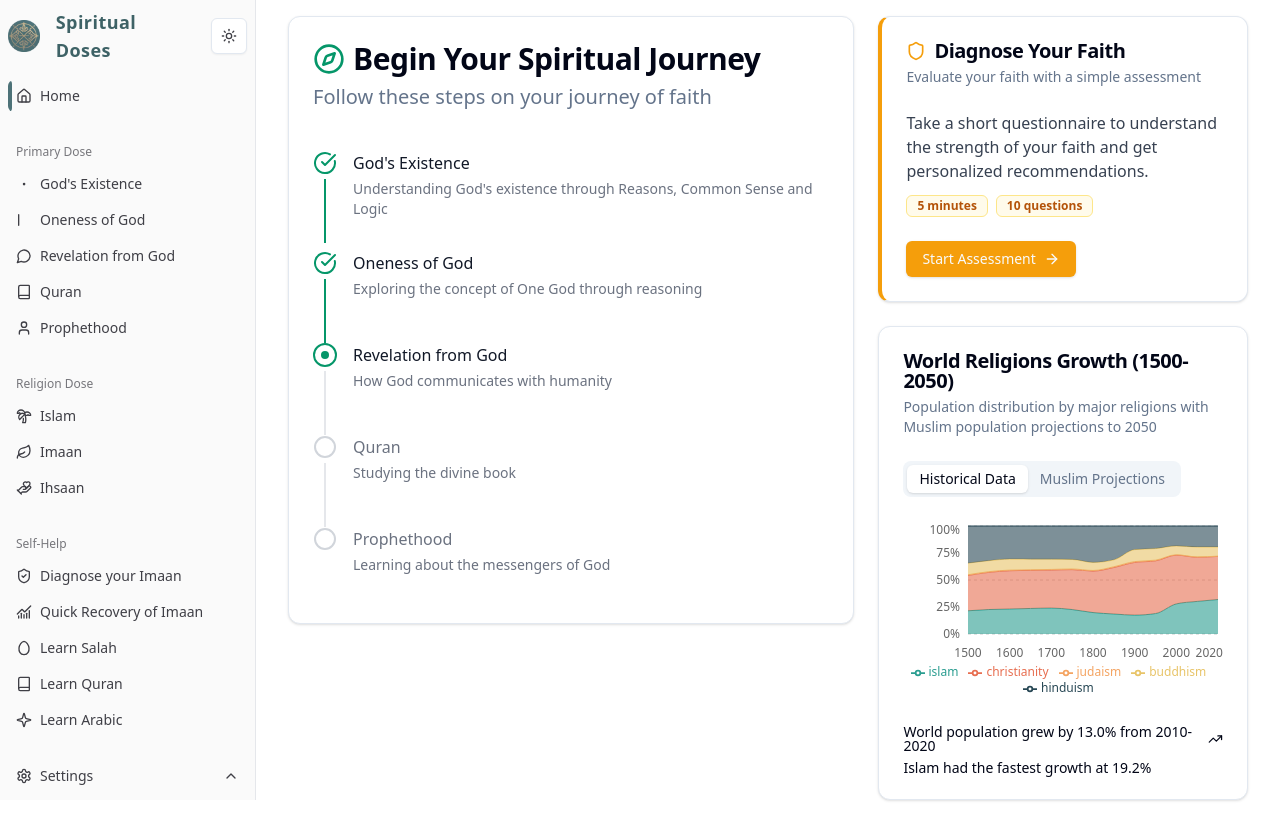
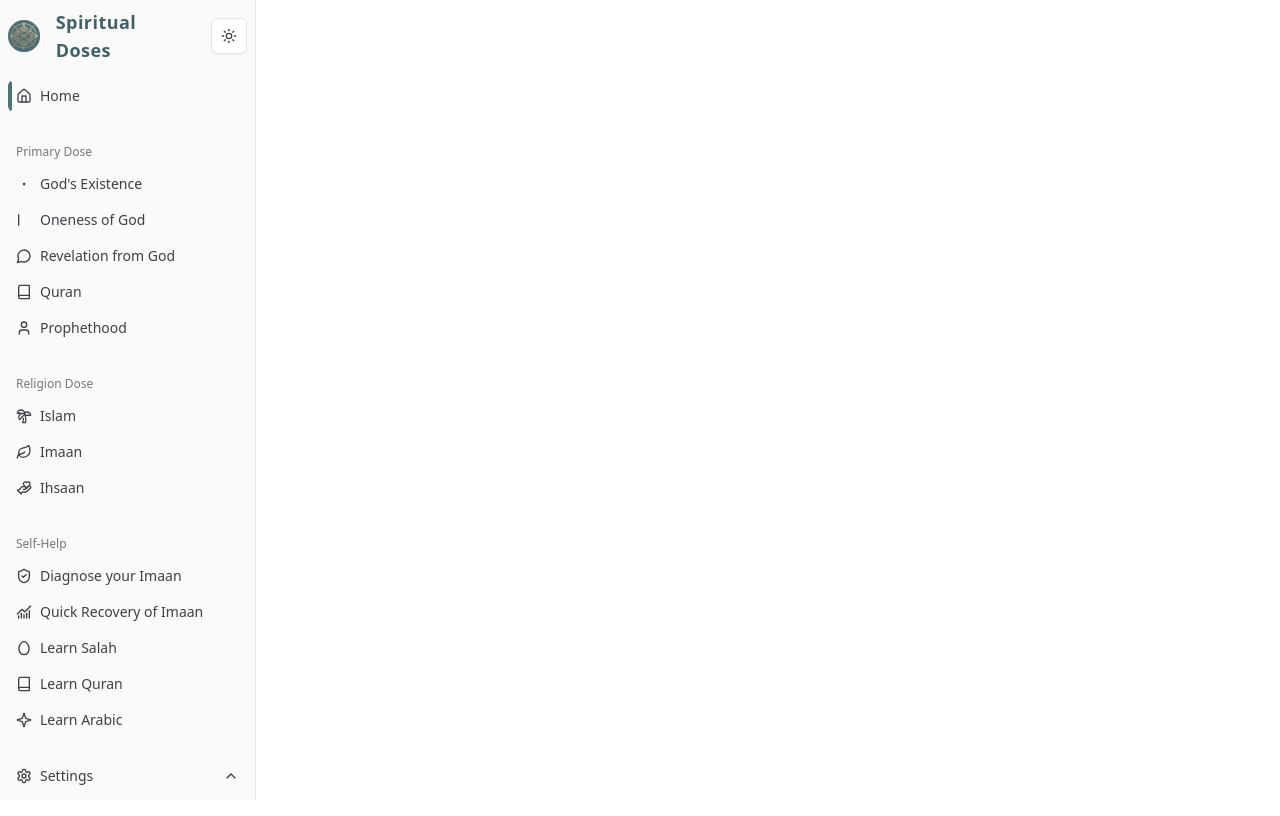
Before and after one commit to subayeel/doses-of-imaan, a Next.js app: page / in a window 1280 px wide. Built offline with nearby package versions, Linux system fonts and the light colour scheme.

Commit message:
fix: dashboard removed

```diff
--- a/src/app/components/Sidebar.tsx
+++ b/src/app/components/Sidebar.tsx
@@ -159,6 +159,8 @@ const SidebarComponent = () => {
     );
   };
 
+  console.log(" isActive()", isActive("/"));
+
   return (
     <Sidebar>
       <SidebarHeader>
@@ -193,10 +195,10 @@ const SidebarComponent = () => {
                       : ""
                   }
                 >
-                  <Link href="/">
+                  <a href="/">
                     <Home size={16} />
                     <span>Home</span>
-                  </Link>
+                  </a>
                 </SidebarMenuButton>
               </SidebarMenuItem>
             </SidebarMenu>
--- a/src/app/page.tsx
+++ b/src/app/page.tsx
@@ -52,46 +52,10 @@ const Page = () => {
   ];
   return (
     <div className=" w-full px-2 md:px-4 space-y-6">
-      {/* <div className="space-y-4 flex flex-col justify-center">
-        <div
-          className={cn(
-            "m-auto z-10 group rounded-full border border-black/5 bg-neutral-100 text-base text-white transition-all ease-in hover:cursor-pointer hover:bg-neutral-200 dark:border-white/5 dark:bg-neutral-900 dark:hover:bg-neutral-800 h-fit "
-          )}
-        >
-          <AnimatedShinyText className="inline-flex items-center justify-between px-4 py-1 transition ease-out hover:text-neutral-600 hover:duration-300 hover:dark:text-neutral-400">
-            <span>✨ Spiritual Journey</span>
-          </AnimatedShinyText>
-        </div>
-      </div> */}
-
       {/* Main Content */}
       <main className="container mx-auto px-4 py-4">
-        <div className="grid grid-cols-1 md:grid-cols-5 gap-6">
-          {/* Left Column */}
+        {/* <div className="grid grid-cols-1 md:grid-cols-5 gap-6">
           <div className="md:col-span-3 space-y-6">
-            {/* Welcome Card */}
-            {/* <Card className="bg-gradient-to-r from-emerald-600 to-teal-500 text-white">
-              <CardHeader>
-                <CardTitle className="text-2xl">Hey There!</CardTitle>
-                <CardDescription className="text-emerald-50">
-                  Continue your spiritual journey
-                </CardDescription>
-              </CardHeader>
-              <CardDescription className="px-6 text-emerald-50">
-                Your faith progress is improving. Keep learning and growing in
-                your journey.
-              </CardDescription>
-              <CardFooter>
-                <Button
-                  variant="secondary"
-                  className="bg-white text-emerald-600 hover:bg-emerald-50"
-                >
-                  Today's Lesson
-                </Button>
-              </CardFooter>
-            </Card> */}
-
-            {/* Spiritual Roadmap */}
             <Card>
               <CardHeader>
                 <CardTitle className="flex items-center space-x-2">
@@ -118,57 +82,9 @@ const Page = () => {
                 </div>
               </div>
             </Card>
-
-            {/* <div className="flex gap-4">
-              <Card className="bg-gradient-to-br from-blue-50 to-emerald-50 border-none">
-                <CardHeader>
-                  <CardTitle className="flex items-center space-x-2">
-                    <BookOpen className="h-5 w-5 text-emerald-600" />
-                    <span>Read Quran</span>
-                  </CardTitle>
-                  <CardDescription>Engage with the holy text</CardDescription>
-                </CardHeader>
-                <CardContent>
-                  <p className="text-gray-700">
-                    Access translations, recitations, and commentaries of the
-                    Quran to deepen your understanding.
-                  </p>
-                </CardContent>
-                <CardFooter>
-                  <Button className="w-full bg-emerald-600 hover:bg-emerald-700">
-                    Open Quran
-                  </Button>
-                </CardFooter>
-              </Card>
-
-              <Card className="bg-blue-50 border-none">
-                <CardHeader>
-                  <CardTitle className="flex items-center space-x-2">
-                    <MessageCircle className="h-5 w-5 text-blue-600" />
-                    <span>Quick Recovery of Imaan</span>
-                  </CardTitle>
-                </CardHeader>
-                <CardContent>
-                  <p className="text-gray-700">
-                    Feel your faith weakening? Access quick spiritual reminders
-                    and practices to strengthen your connection.
-                  </p>
-                </CardContent>
-                <CardFooter>
-                  <Button
-                    variant="outline"
-                    className="w-full border-blue-600 text-blue-600 hover:bg-blue-100"
-                  >
-                    Get Guidance
-                  </Button>
-                </CardFooter>
-              </Card>
-            </div> */}
           </div>
 
-          {/* Right Column */}
           <div className="space-y-6 md:col-span-2">
-            {/* Diagnose Your Faith */}
             <Card className="bg-white border-l-4 border-l-amber-500">
               <CardHeader>
                 <CardTitle className="flex items-center space-x-2">
@@ -212,30 +128,8 @@ const Page = () => {
             <div>
               <ReligionsGrowth />
             </div>
-
-            {/* Learn Salah */}
-            {/* <Card className="overflow-hidden">
-              <div className="h-40 bg-gray-200 flex items-center justify-center">
-                <Sparkle className="h-20 w-20 text-gray-400" />
-              </div>
-              <CardHeader>
-                <CardTitle className="text-gray-900">Learn Salah</CardTitle>
-                <CardDescription>Understand your prayer</CardDescription>
-              </CardHeader>
-              <CardContent>
-                <p className="text-gray-700">
-                  Discover the meaning and proper method of performing the five
-                  daily prayers.
-                </p>
-              </CardContent>
-              <CardFooter>
-                <Button variant="outline" className="w-full">
-                  Begin Learning
-                </Button>
-              </CardFooter>
-            </Card> */}
           </div>
-        </div>
+        </div> */}
       </main>
 
       {/* God Card */}
```
Also changed, not shown: components.json.
